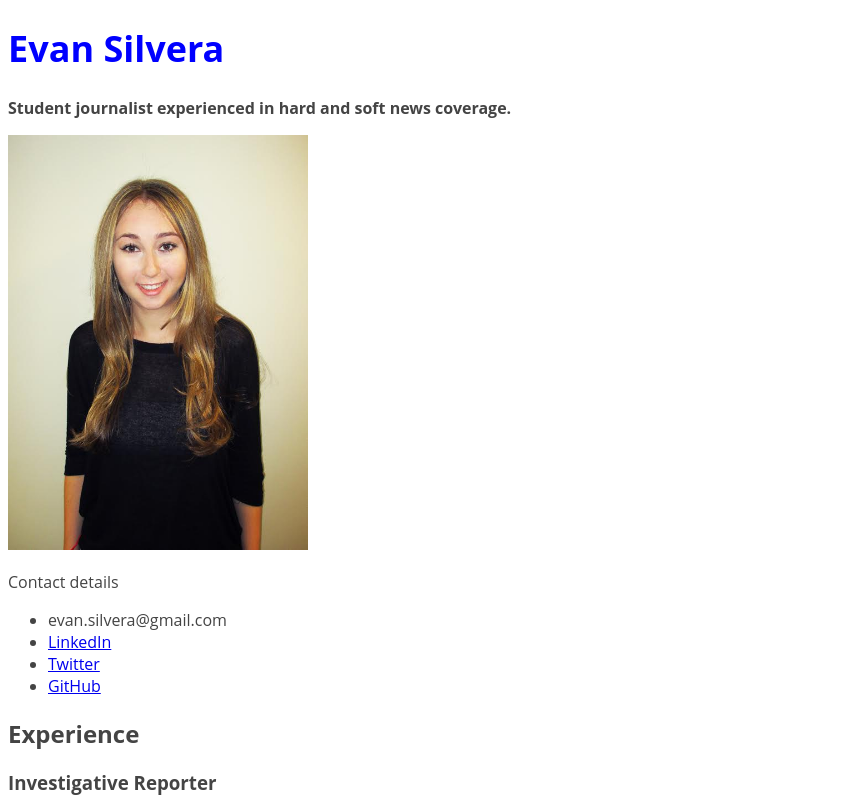
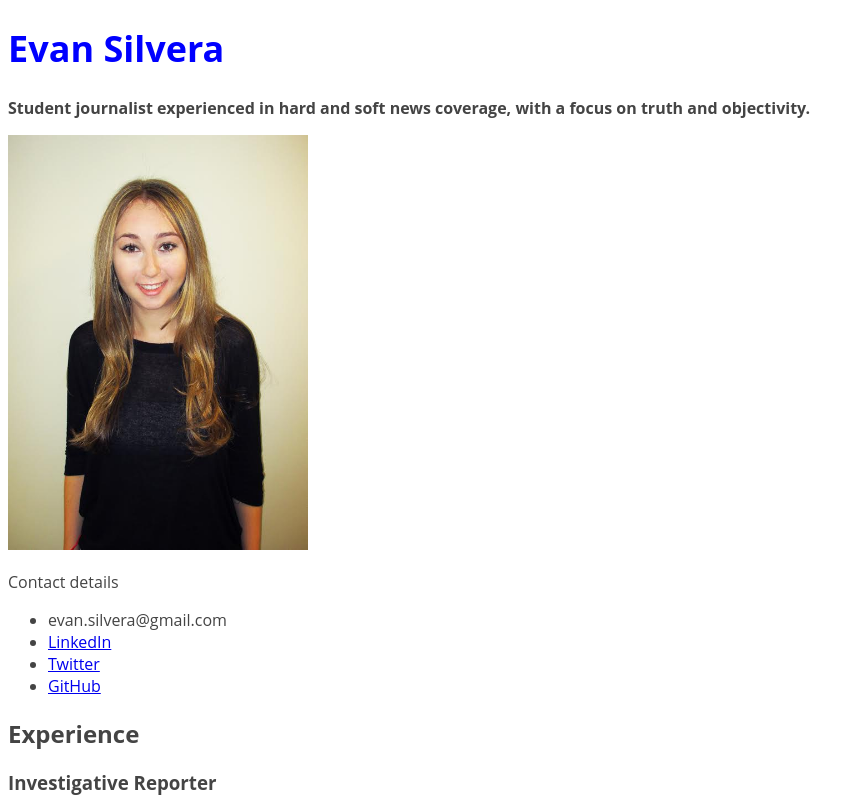
Before and after one commit to evansilvera/Evan-Silvera-Jour352, a plain HTML site: page Resume/index.html in a window 1280 px wide. Shown: the top 800 px of the page, without its empty margins (0-864 px from the left). Drawn offline with Linux system fonts and the light colour scheme.

Commit message:
Update index.html

```diff
--- a/Resume/index.html
+++ b/Resume/index.html
@@ -13,7 +13,7 @@ h1 {
   <body>
     <!--"I built this myself!"-->
 <h1>Evan Silvera</h1>
-<strong>Student journalist experienced in hard and soft news coverage.</strong>
+<strong>Student journalist experienced in hard and soft news coverage, with a focus on truth and objectivity.</strong>
 <p><img src=ResumePhoto.jpg width=300px></p>
 <p>Contact details</p>
 <ul>
```
